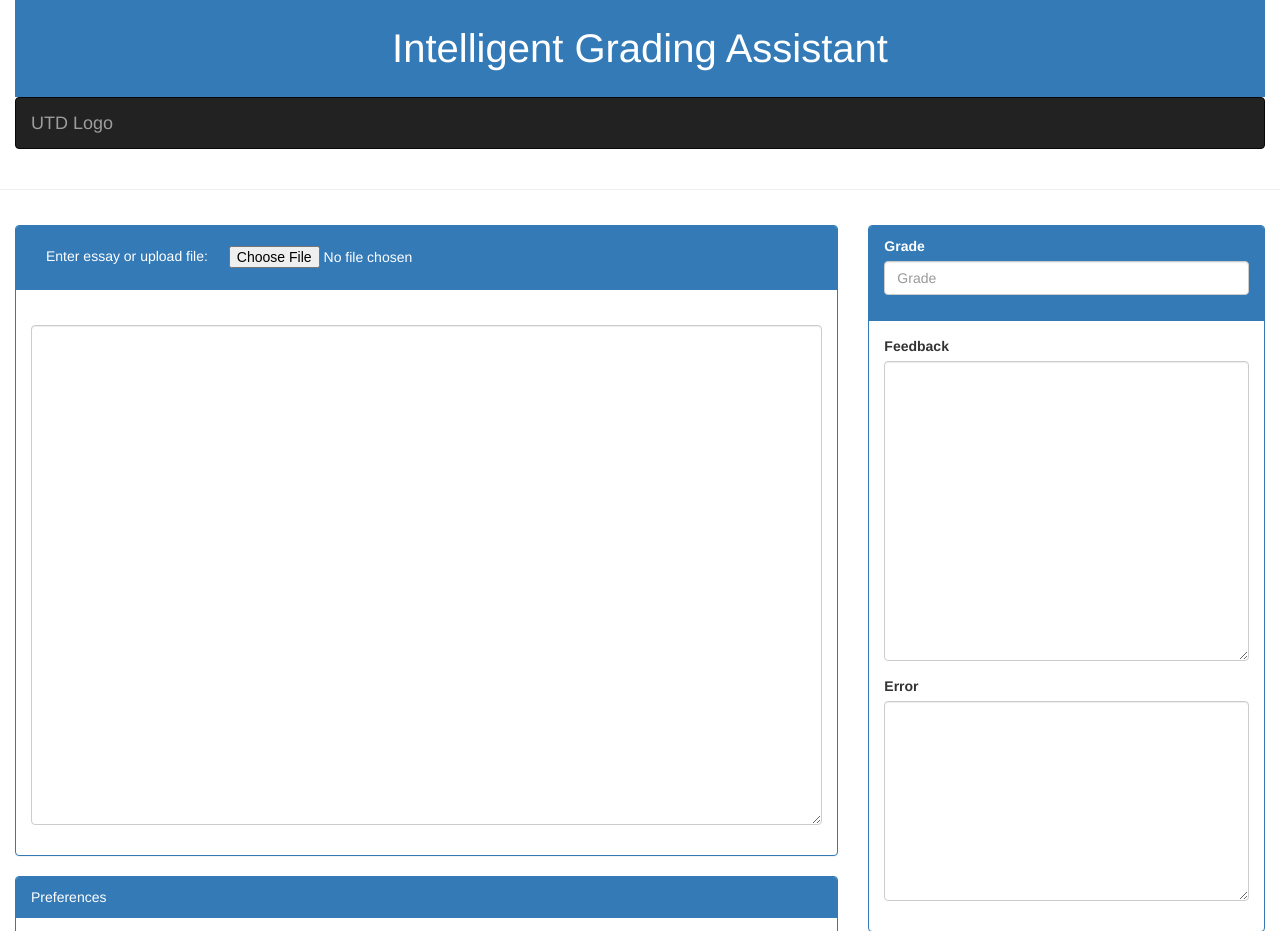
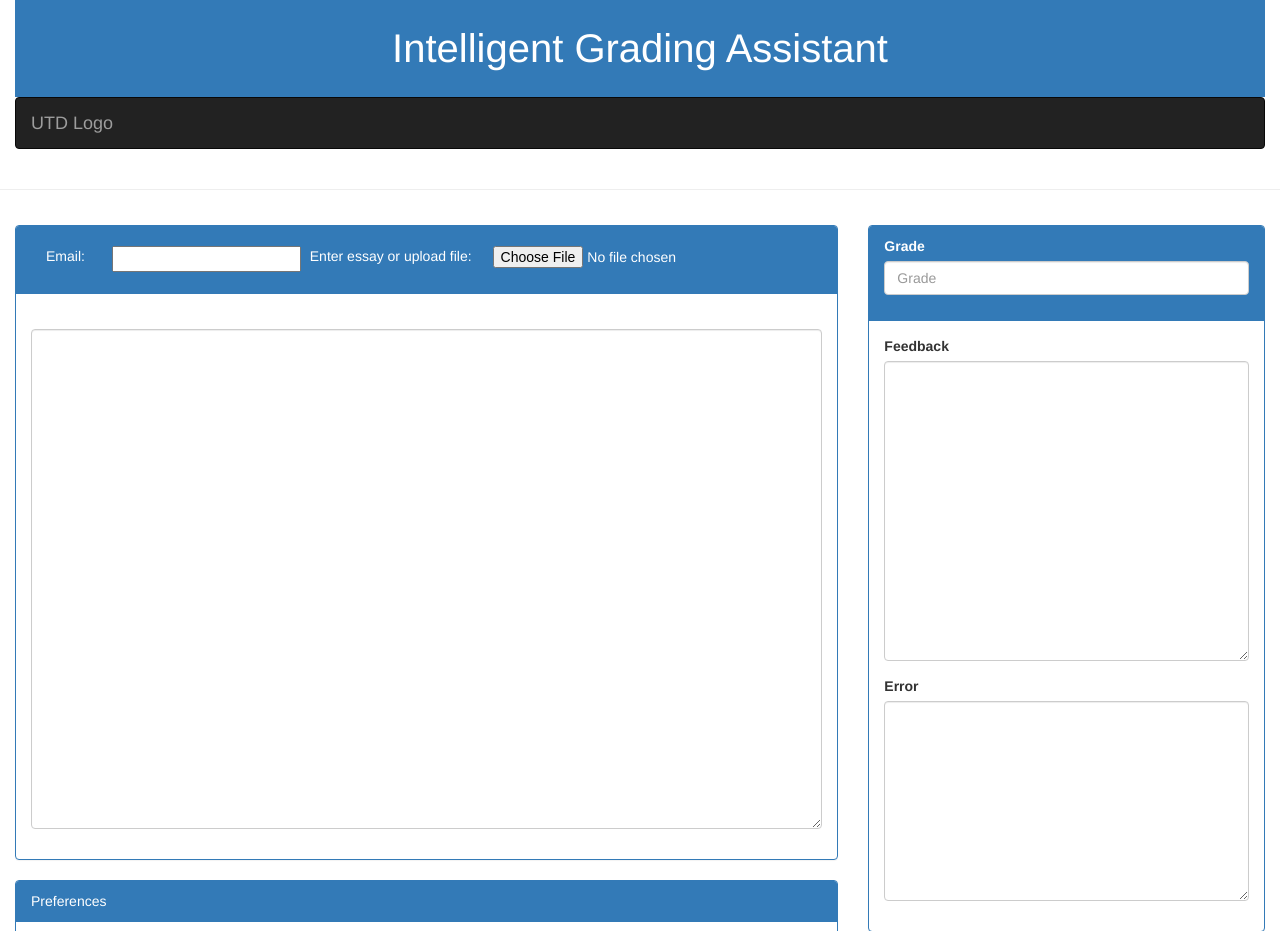
Before and after one commit to brandonmiles/project-iga, a Flask app: template src/Web/templates/registration_custom.html in a window 1280 px wide. Shown: the top 931 px of the page. Run offline with Flask 2, Linux system fonts and the light colour scheme; the template is opened without the code that fills it: values that come from a table or form of the project are taken from there, others are empty; some libraries are stand-ins or nearby versions.

Commit message:
Now includes email field

```diff
--- a/src/Web/templates/registration_custom.html
+++ b/src/Web/templates/registration_custom.html
@@ -49,6 +49,12 @@ function outputUpdate(age) {
 		<div class="panel panel-primary">
 				<div class="panel-heading">
 					<div class="panel-heading row">
+						<div class="col-md-1">
+							Email:
+						</div>
+						<div class="col-md-3">
+           					<input type="email" name="email" placeholder="">
+						</div>
 						<div class = "col-md-3">
 							Enter essay or upload file:
 						</div>
```
